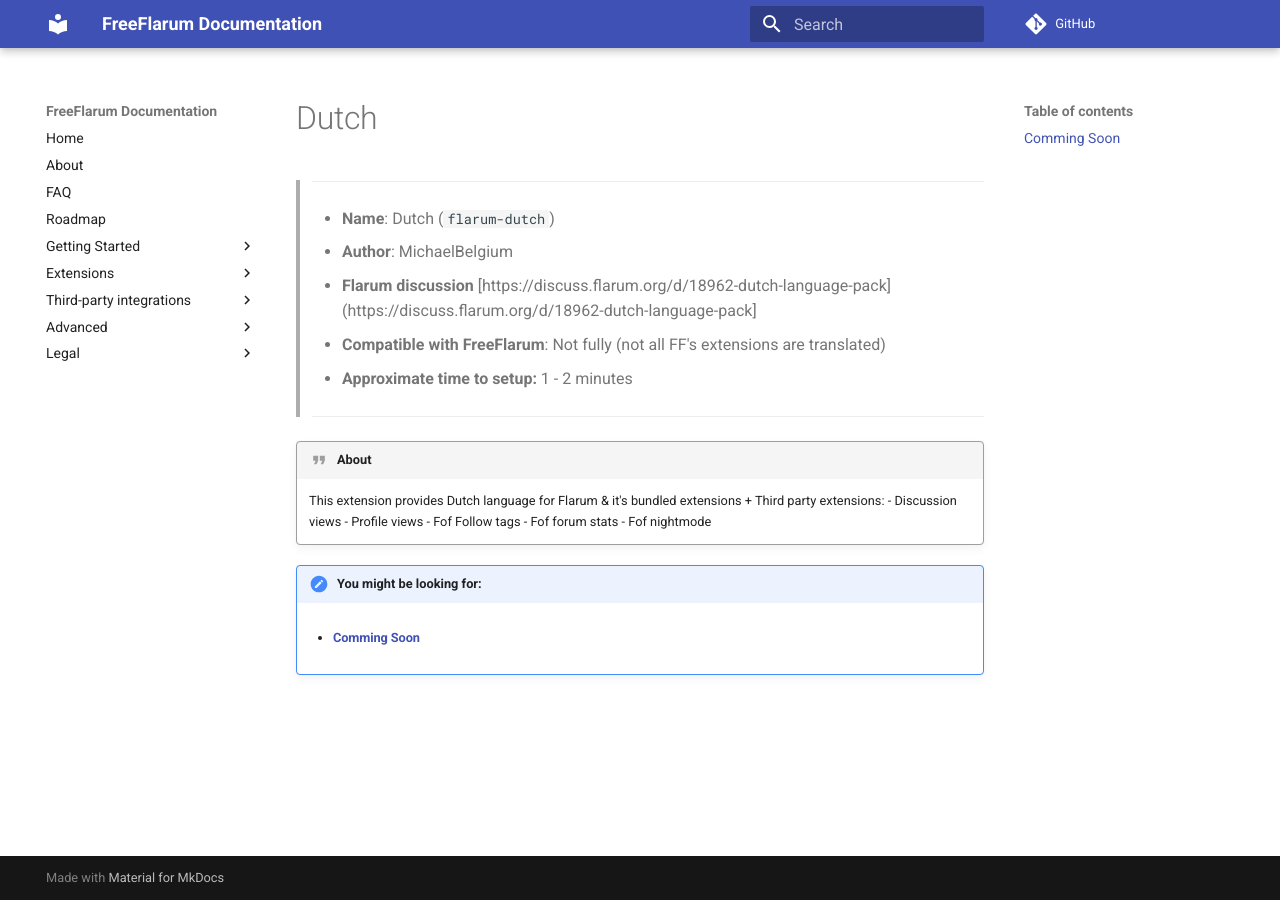
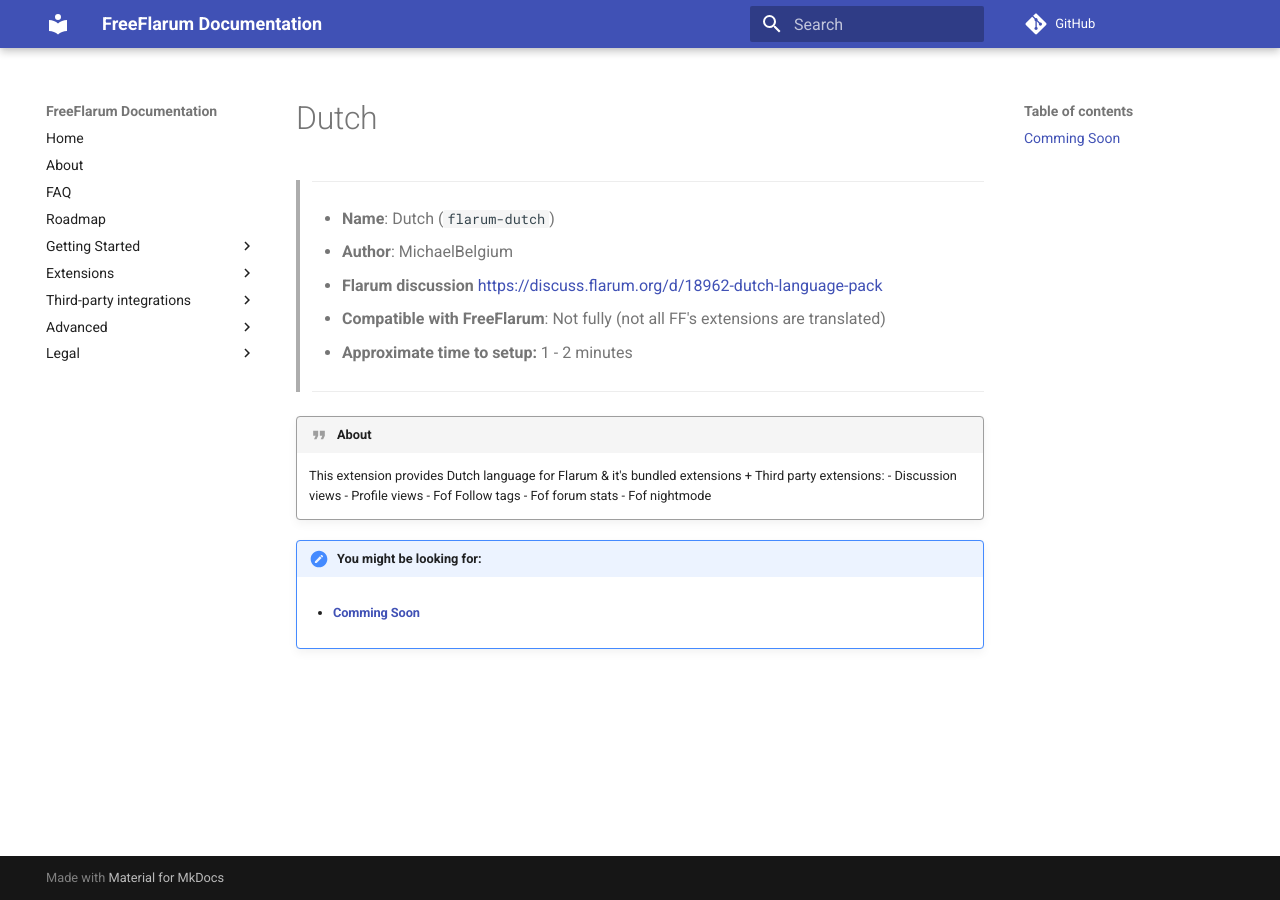
Before and after one commit to FreeFlarum/freeflarum.com, an MkDocs documentation site: the page built from docs/howto/extensions/Dutch.md, in a window 1280 px wide. Built offline with MkDocs 1.6.1 and Material for MkDocs 9.7.7, drawn with Linux system fonts in a browser that asks for light colours; comment, search, counter and statistics services are not loaded.

Commit message:
Fixed link

```diff
--- a/docs/howto/extensions/Dutch.md
+++ b/docs/howto/extensions/Dutch.md
@@ -1,7 +1,7 @@
 > ---
 > - **Name**: Dutch (`flarum-dutch`)
 > - **Author**: MichaelBelgium
-> - **Flarum discussion** [https://discuss.flarum.org/d/18962-dutch-language-pack](https://discuss.flarum.org/d/18962-dutch-language-pack]
+> - **Flarum discussion** [https://discuss.flarum.org/d/18962-dutch-language-pack](https://discuss.flarum.org/d/18962-dutch-language-pack)
 > - **Compatible with FreeFlarum**: Not fully (not all FF's extensions are translated)
 > - **Approximate time to setup:** 1 - 2 minutes
 >
```
